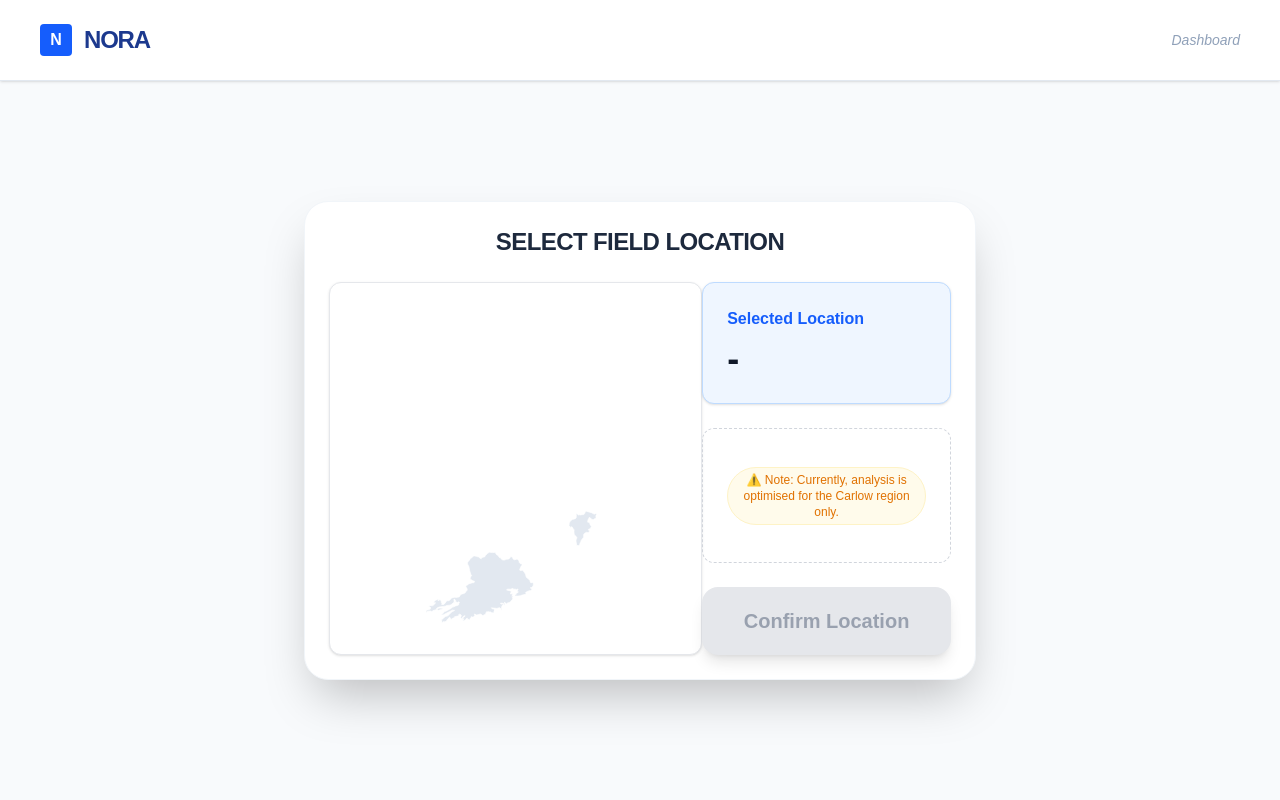
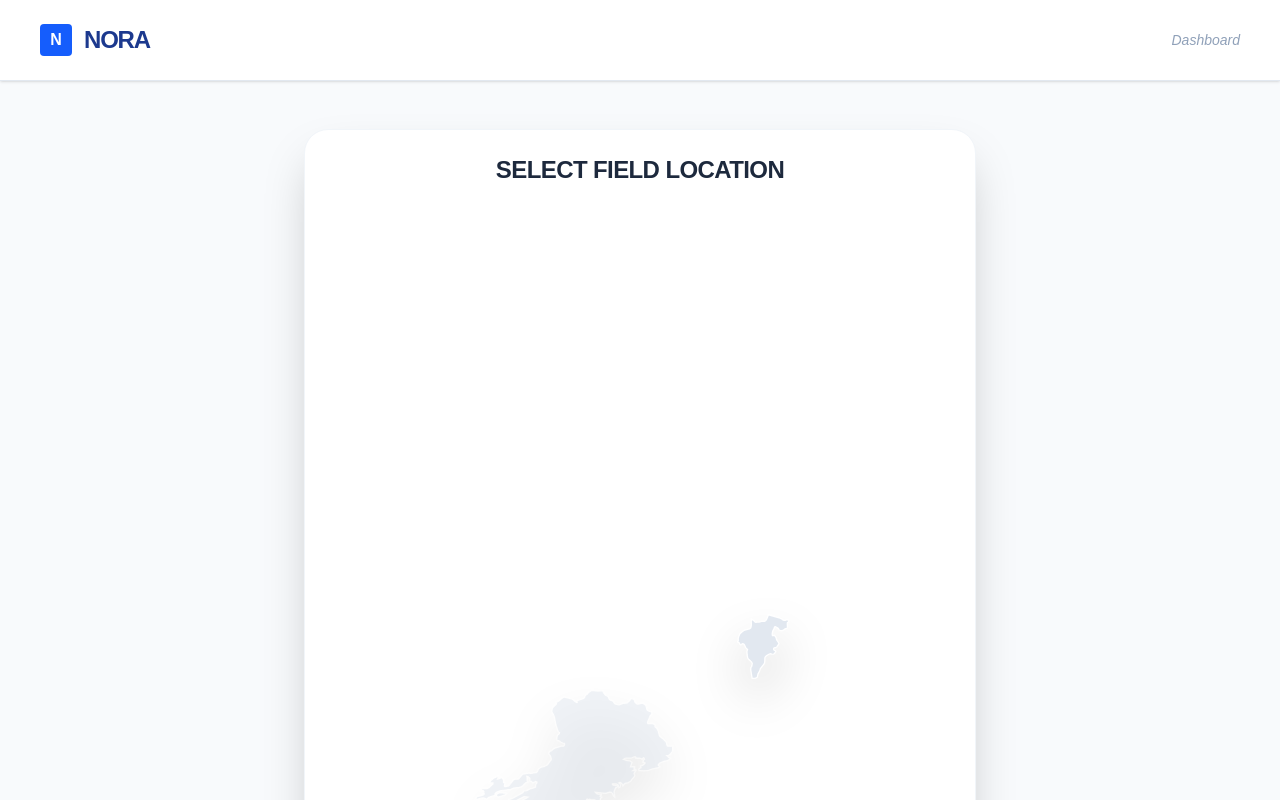
Before and after one commit to RYEONGRYEONG/NORA, a Next.js app in the folder frontend/: page / in a window 1280 px wide. Shown: the top 800 px of the page. Built offline with nearby package versions, Linux system fonts and the light colour scheme.

Commit message:
refine map layout

```diff
--- a/frontend/app/map.tsx
+++ b/frontend/app/map.tsx
@@ -30,11 +30,10 @@ return (
             <h2 className="text-2xl font-black text-slate-800 uppercase tracking-tight">Select field location</h2>
         </div>
 
-        <div className="relative w-full flex justify-enter">
-            <div className="w-full md:w-[60%] border border-gray-200 rounded-xl p-4 bg-white shadow-sm flex items-center justify-center">
+        <div className="relative w-full flex justify-enter py-4">
             <svg
                 viewBox="0 0 300 300"
-                    className="w-full h-auto max-h-[500px]"
+                className="w-full h-auto drop-shadow-2xl transition-all duration-500"
                 xmlns="http://www.w3.org/2000/svg"
             >
 
@@ -45,7 +44,8 @@ return (
                             d={county.d}
                             onClick={() => clickCounty(county.id)}
                             className={`cursor-pointer transition-all duration-300 stroke-white stroke-[2]
-                                    ${selectedId === county.id ? 'fill-blue-500' : 'fill-slate-200 hover:fill-slate-300'}'}`}
+                                ${selectedId === county.id ? 'fill-blue-500' : 'fill-slate-200 hover:fill-slate-300'}
+                                ${county.id === 'CO' ? 'opacity-50 cursor-not-allowed' : ''}`}
                         />
                     ))}
                 </g>
@@ -87,6 +87,5 @@ return (
             </button>
         </div>
     </div>
-    </div>
 );
 }
```
Lines whose indentation alone changed are shown as unchanged.
